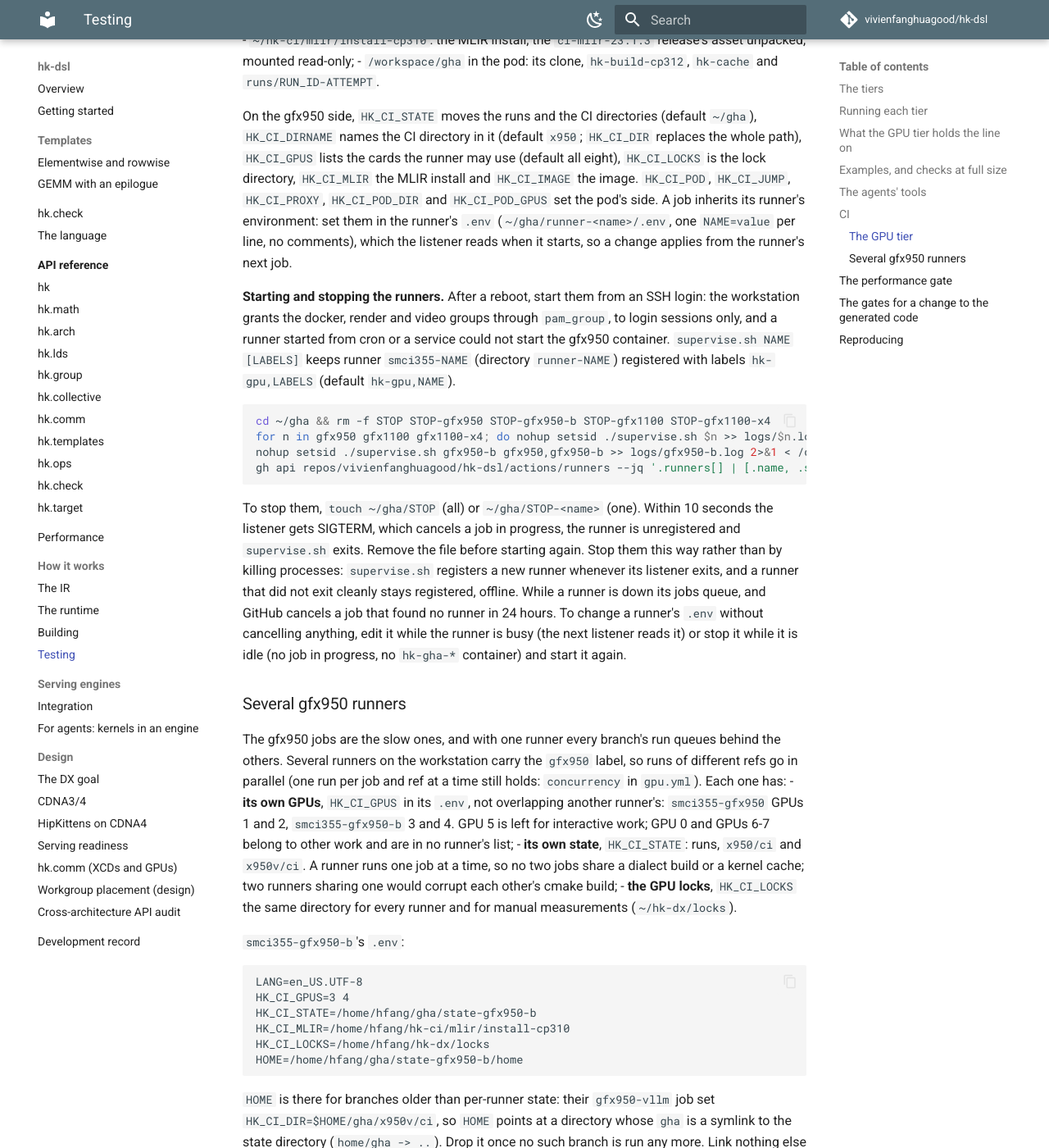
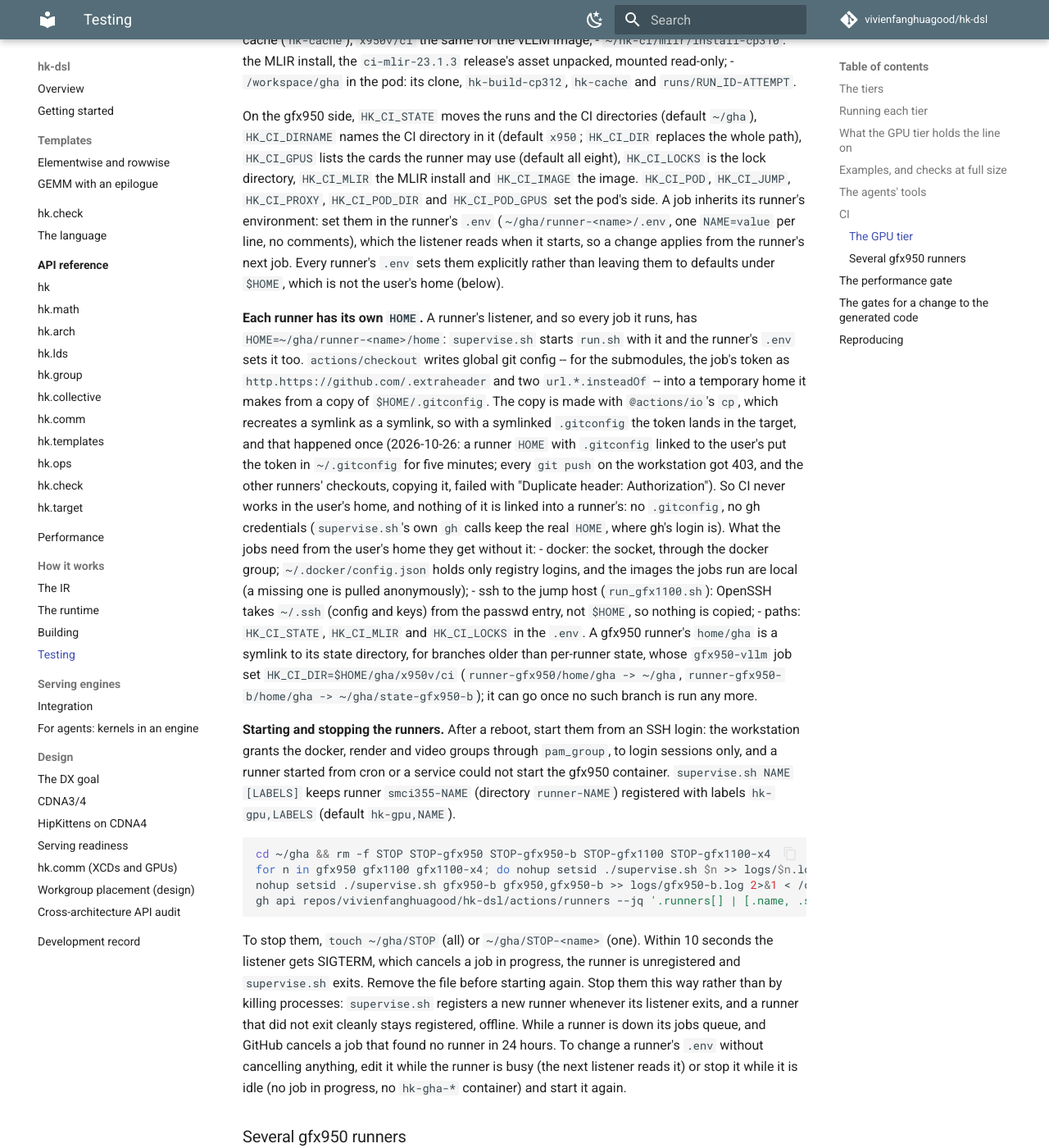
Before and after one commit to vivienfanghuagood/hk-dsl, an MkDocs documentation site: the page built from docs/testing.md, in a window 1280 px wide and 1400 px high, scrolled down 6995 px. Shown: the whole window at 82% size. Built offline with MkDocs 1.6.1 and Material for MkDocs 9.7.7, drawn with Linux system fonts in a browser that asks for light colours; comment, search, counter and statistics services are not loaded; some of the changed text lies outside the part shown.

Commit message:
docs/testing.md: every runner has its own HOME -- checkout's global git config (the job's token) never reaches ~/.gitconfig
actions/checkout copies $HOME/.gitconfig into a temporary home with @actions/io's cp, which
recreates a symlink as a symlink; a runner HOME whose .gitconfig linked to the user's put the
job's token extraheader in ~/.gitconfig on 2026-10-26 (pushes 403, other checkouts 'Duplicate
header'). Each runner now runs with HOME=~/gha/runner-<name>/home with nothing of the user's
home linked in but gha (for old branches' x950v path); docker, ssh and the CI paths work without it.

Co-Authored-By: Claude <noreply@anthropic.com>

````diff
--- a/docs/testing.md
+++ b/docs/testing.md
@@ -330,9 +330,9 @@ flydsl, nanobind, lit and cmake (`pod_run.sh` puts it on `PYTHONPATH` and
 `/workspace/gha`, as on the dev pod.
 
 **Where things live.** Host state is kept out of the checkout:
-- `~/gha`: the runners (`runner-<name>`), `supervise.sh`, which keeps each
-  registered, and its logs (`logs/<name>.log`; the runners' own are in
-  `runner-*/_diag`);
+- `~/gha`: the runners (`runner-<name>`, each with its own `HOME`,
+  `runner-<name>/home`), `supervise.sh`, which keeps each registered, and its
+  logs (`logs/<name>.log`; the runners' own are in `runner-*/_diag`);
 - a gfx950 runner's state directory, `HK_CI_STATE` (`~/gha` for
   `smci355-gfx950`, `~/gha/state-gfx950-b` for `smci355-gfx950-b`):
   - `runs/<tier>/RUN_ID-ATTEMPT`: a run's directory;
@@ -353,7 +353,35 @@ the runner may use (default all eight), `HK_CI_LOCKS` is the lock directory,
 pod's side. A job inherits its runner's environment: set them in the
 runner's `.env` (`~/gha/runner-<name>/.env`, one `NAME=value` per line, no
 comments), which the listener reads when it starts, so a change applies from
-the runner's next job.
+the runner's next job. Every runner's `.env` sets them explicitly rather than
+leaving them to defaults under `$HOME`, which is not the user's home (below).
+
+**Each runner has its own `HOME`.** A runner's listener, and so every job it
+runs, has `HOME=~/gha/runner-<name>/home`: `supervise.sh` starts `run.sh` with
+it and the runner's `.env` sets it too. `actions/checkout` writes global git
+config -- for the submodules, the job's token as
+`http.https://github.com/.extraheader` and two `url.*.insteadOf` -- into a
+temporary home it makes from a copy of `$HOME/.gitconfig`. The copy is made
+with `@actions/io`'s `cp`, which recreates a symlink as a symlink, so with a
+symlinked `.gitconfig` the token lands in the target, and that happened once
+(2026-10-26: a runner `HOME` with `.gitconfig` linked to the user's put the
+token in `~/.gitconfig` for five minutes; every `git push` on the workstation
+got 403, and the other runners' checkouts, copying it, failed with
+"Duplicate header: Authorization"). So CI never works in the user's home, and
+nothing of it is linked into a runner's: no `.gitconfig`, no gh credentials
+(`supervise.sh`'s own `gh` calls keep the real `HOME`, where gh's login is).
+What the jobs need from the user's home they get without it:
+- docker: the socket, through the docker group; `~/.docker/config.json`
+  holds only registry logins, and the images the jobs run are local (a
+  missing one is pulled anonymously);
+- ssh to the jump host (`run_gfx1100.sh`): OpenSSH takes `~/.ssh` (config and
+  keys) from the passwd entry, not `$HOME`, so nothing is copied;
+- paths: `HK_CI_STATE`, `HK_CI_MLIR` and `HK_CI_LOCKS` in the `.env`.
+A gfx950 runner's `home/gha` is a symlink to its state directory, for branches
+older than per-runner state, whose `gfx950-vllm` job set
+`HK_CI_DIR=$HOME/gha/x950v/ci` (`runner-gfx950/home/gha -> ~/gha`,
+`runner-gfx950-b/home/gha -> ~/gha/state-gfx950-b`); it can go once no such
+branch is run any more.
 
 **Starting and stopping the runners.** After a reboot, start them from an
 SSH login: the workstation grants the docker, render and video groups
@@ -400,22 +428,16 @@ and ref at a time still holds: `concurrency` in `gpu.yml`). Each one has:
 
 ```
 LANG=en_US.UTF-8
+HOME=/home/hfang/gha/runner-gfx950-b/home
 HK_CI_GPUS=3 4
 HK_CI_STATE=/home/hfang/gha/state-gfx950-b
 HK_CI_MLIR=/home/hfang/hk-ci/mlir/install-cp310
 HK_CI_LOCKS=/home/hfang/hk-dx/locks
-HOME=/home/hfang/gha/state-gfx950-b/home
 ```
 
-`HOME` is there for branches older than per-runner state: their
-`gfx950-vllm` job set `HK_CI_DIR=$HOME/gha/x950v/ci`, so `HOME` points at a
-directory whose `gha` is a symlink to the state directory (`home/gha -> ..`).
-Drop it once no such branch is run any more. Link nothing else of the real
-home into it, `.gitconfig` least of all: `actions/checkout` copies
-`$HOME/.gitconfig` to a temporary home as a symlink if it is one, and its
-`git config --global` (the job's token as an `extraheader`, for the
-submodules) then lands in the real file, where every later `git push` on the
-workstation sends that token instead of the user's credentials.
+`smci355-gfx950`'s is the same with `runner-gfx950/home`, `HK_CI_GPUS=1 2`
+and `HK_CI_STATE=/home/hfang/gha`; the gfx1100 runners' set only `LANG` and
+`HOME`.
 
 **Adding one** (here `gfx950-c` on GPU 5, say):
 
@@ -423,10 +445,10 @@ workstation sends that token instead of the user's credentials.
 cd ~/gha && df -h ~                        # the CI directories are ~13 GB
 mkdir runner-gfx950-c && cp -a runner-gfx950/{bin,externals,config.sh,env.sh,run.sh,safe_sleep.sh,run-helper.sh.template,.path} runner-gfx950-c/
 cp runner-gfx950-c/run-helper.sh.template runner-gfx950-c/run-helper.sh
-S=~/gha/state-gfx950-c; mkdir -p $S/runs $S/home && ln -s .. $S/home/gha
+S=~/gha/state-gfx950-c; mkdir -p $S/runs runner-gfx950-c/home && ln -s $S runner-gfx950-c/home/gha
 cp -a x950 x950v $S/                       # warm: the first run does not recompile every kernel
-printf '%s\n' LANG=en_US.UTF-8 'HK_CI_GPUS=5' HK_CI_STATE=$S HK_CI_MLIR=$HOME/hk-ci/mlir/install-cp310 \
-    HK_CI_LOCKS=$HOME/hk-dx/locks HOME=$S/home > runner-gfx950-c/.env
+printf '%s\n' LANG=en_US.UTF-8 HOME=$HOME/gha/runner-gfx950-c/home 'HK_CI_GPUS=5' HK_CI_STATE=$S \
+    HK_CI_MLIR=$HOME/hk-ci/mlir/install-cp310 HK_CI_LOCKS=$HOME/hk-dx/locks > runner-gfx950-c/.env
 nohup setsid ./supervise.sh gfx950-c gfx950,gfx950-c >> logs/gfx950-c.log 2>&1 < /dev/null &
 ```
 
````
